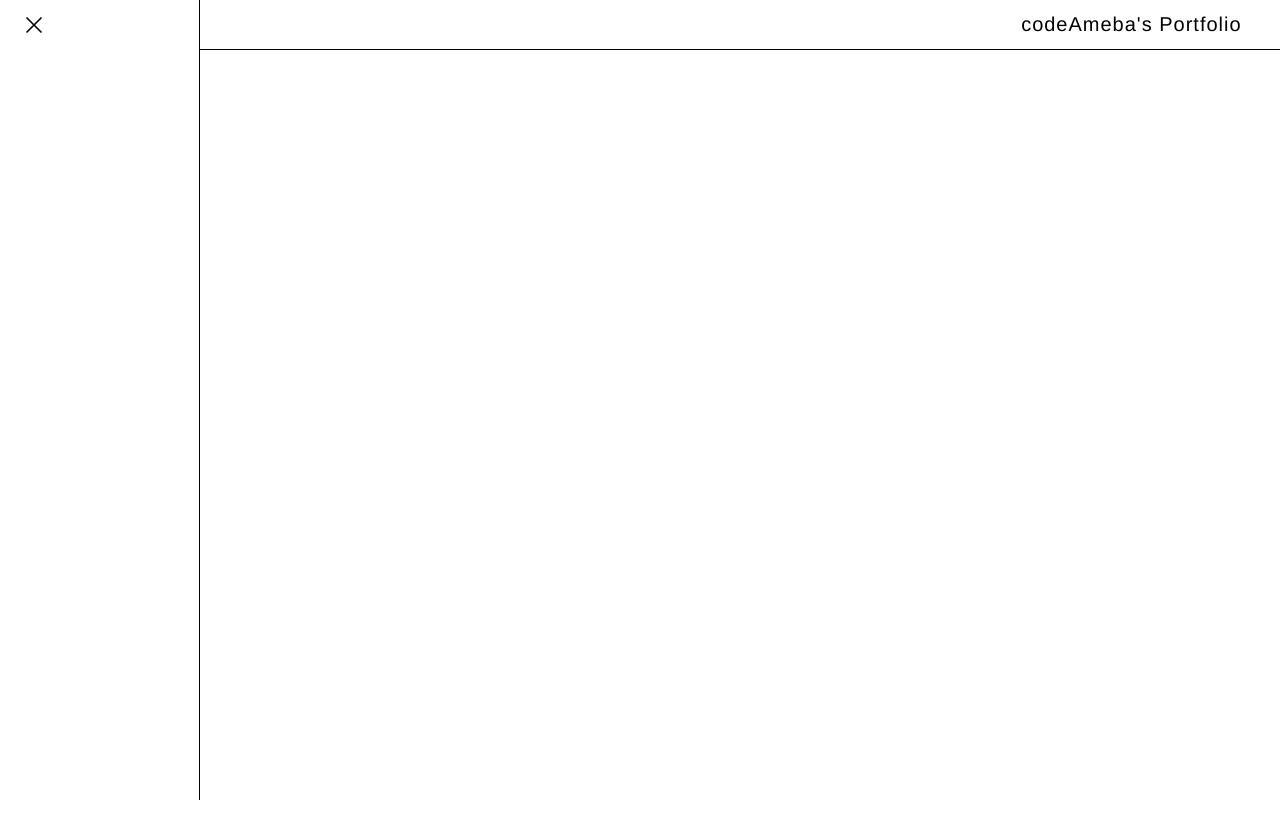
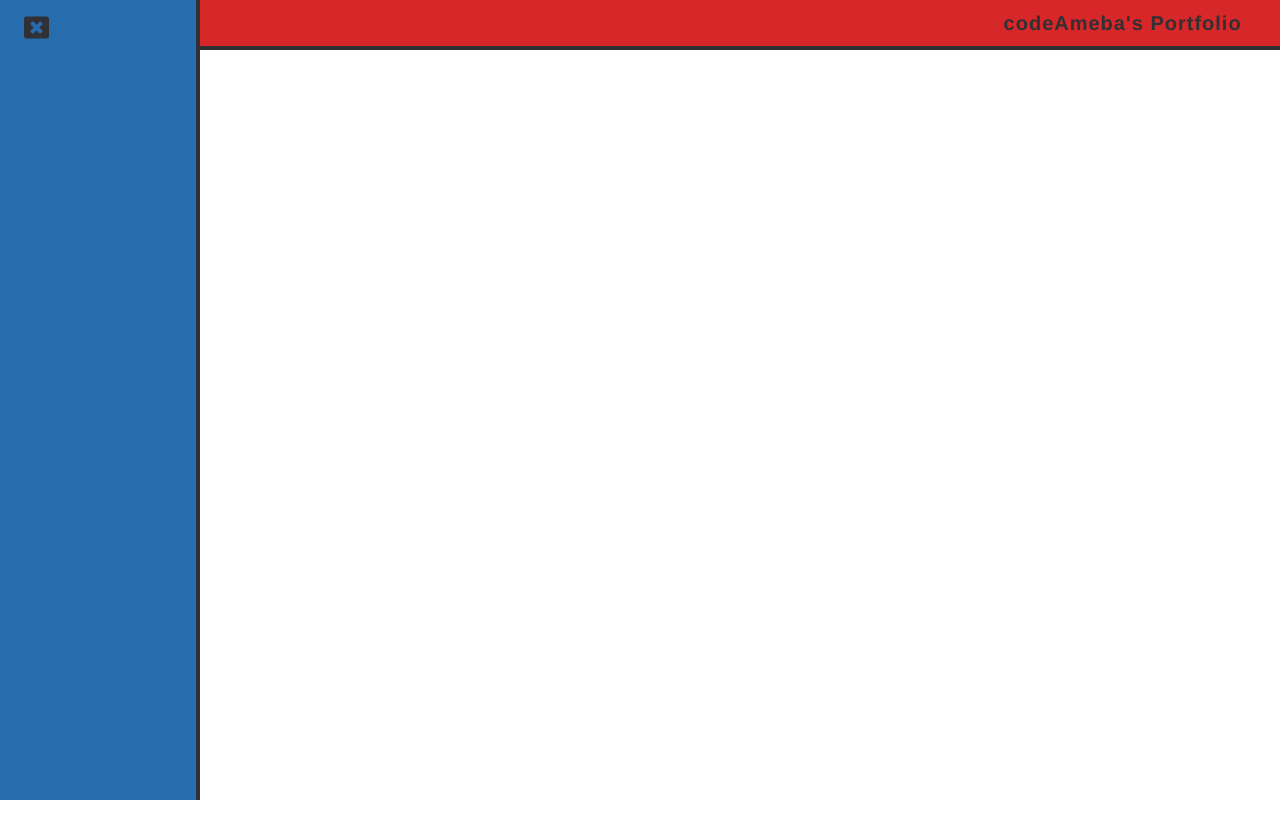
Before and after one commit to intzzzero/portfolio, a React (Create React App) app: page / in a window 1280 px wide. Both pictures are taken after a click on the icon 50 px from the left and 24 px from the top of the page. Shown: the top 838 px of the page. Built offline with nearby package versions, Linux system fonts and the light colour scheme.

Commit message:
FEATURE: modified readme

```diff
--- a/src/Components/Header.tsx
+++ b/src/Components/Header.tsx
@@ -1,6 +1,6 @@
 import React from 'react';
 import styled from 'styled-components';
-import { AiOutlineMenu } from 'react-icons/ai';
+import { TiThMenu } from 'react-icons/ti';
 
 interface Props {
 	handleMenu: () => void;
@@ -9,7 +9,7 @@ interface Props {
 function Header({ handleMenu }: Props) {
 	return (
 		<HeaderContainer>
-			<AiOutlineMenu className='menuIcon' onClick={handleMenu} />
+			<TiThMenu className='menuIcon' onClick={handleMenu} />
 			<a href='/'>
 				<h1>codeAmeba's Portfolio</h1>
 			</a>
@@ -22,17 +22,18 @@ const HeaderContainer = styled.header`
 	height: 50px;
 	position: fixed;
 	top: 0;
-	background-color: #fff;
+	background-color: #d72729;
 	display: flex;
 	justify-content: space-between;
 	align-items: center;
 	padding: 0 3vw;
-	border-bottom: 1px solid rgba(0, 0, 0, 1);
+	border-bottom: 4px solid #313034;
 	z-index: 10;
 
 	.menuIcon {
 		font-size: 25px;
 		cursor: pointer;
+		color: #313034;
 	}
 
 	a {
@@ -41,8 +42,9 @@ const HeaderContainer = styled.header`
 
 		h1 {
 			font-size: 20px;
-			font-weight: 200;
+			font-weight: 600;
 			letter-spacing: 1px;
+			color: #313034;
 		}
 	}
 `;
--- a/src/Components/Intro.tsx
+++ b/src/Components/Intro.tsx
@@ -16,14 +16,12 @@ function Intro() {
 
 const IntroAnimation = keyframes`
 	0% {
-		right: -20vw;
 		opacity: 0;
 	}
 	50% {
 		opacity: 0.5;
 	}
 	100% {
-		right: 0;
 		opacity: 1;
 	}
 `;
@@ -35,7 +33,7 @@ const IntroContainer = styled.article`
 	justify-content: center;
 	align-items: center;
 	position: relative;
-	animation: ${IntroAnimation} 0.5s ease-in-out;
+	animation: ${IntroAnimation} 1s ease-in-out;
 
 	img {
 		width: 300px;
@@ -47,6 +45,7 @@ const IntroContainer = styled.article`
 		width: 500px;
 		text-align: center;
 		margin: 20px;
+		color: #313034;
 
 		h3 {
 			font-size: 30px;
--- a/src/Components/Menu.tsx
+++ b/src/Components/Menu.tsx
@@ -1,6 +1,6 @@
 import React from 'react';
 import styled, { keyframes } from 'styled-components';
-import { GrClose } from 'react-icons/gr';
+import { FaWindowClose } from 'react-icons/fa';
 
 interface Props {
 	handleMenu: () => void;
@@ -9,7 +9,7 @@ interface Props {
 function Menu({ handleMenu }: Props) {
 	return (
 		<MenuContainer>
-			<GrClose onClick={handleMenu} className='closeIcon' />
+			<FaWindowClose onClick={handleMenu} className='closeIcon' />
 		</MenuContainer>
 	);
 }
@@ -30,16 +30,17 @@ const MenuContainer = styled.aside`
 	height: 100vh;
 	position: fixed;
 	top: 0;
-	background-color: #fff;
+	background-color: #276cac;
 	z-index: 20;
 	padding: 0 3vh;
-	border-right: 1px solid rgba(0, 0, 0, 1);
+	border-right: 4px solid #313034;
 	animation: ${MenuAnimation} 0.3s ease-in-out;
 
 	.closeIcon {
 		margin-top: 15px;
-		font-size: 20px;
+		font-size: 25px;
 		cursor: pointer;
+		color: #313034;
 	}
 `;
 
--- a/src/Components/Project.tsx
+++ b/src/Components/Project.tsx
@@ -2,27 +2,37 @@
 import React from 'react';
 import styled, { keyframes } from 'styled-components';
 
-const Project = () => {
+function Project() {
 	return (
 		<ProjectContainer>
 			<iframe
 				src='https://www.youtube.com/embed/KTXLcmBhr-0'
 				allow='accelerometer; autoplay; encrypted-media; gyroscope; picture-in-picture'
 			/>
+			<iframe
+				src='https://www.youtube.com/embed/PbSX27sZF-4'
+				allow='accelerometer; autoplay; encrypted-media; gyroscope; picture-in-picture'
+			/>
+			<iframe
+				src='https://www.youtube.com/embed/tIeM7EzcDEo'
+				allow='accelerometer; autoplay; encrypted-media; gyroscope; picture-in-picture'
+			/>
+			<iframe
+				src='https://www.youtube.com/embed/46TPg-dyv78'
+				allow='accelerometer; autoplay; encrypted-media; gyroscope; picture-in-picture'
+			/>
 		</ProjectContainer>
 	);
-};
+}
 
-const ProjectAnimation = keyframes`
+const VideoAnimation = keyframes`
   0% {
-		left: -20vw;
     opacity: 0;
   }
   50% {
     opacity: 0.5;
   }
   100% {
-		left: 0;
     opacity: 1;
   }
 `;
@@ -33,13 +43,17 @@ const ProjectContainer = styled.article`
 	display: flex;
 	justify-content: center;
 	align-items: center;
+	flex-direction: column;
 	position: relative;
-	animation: ${ProjectAnimation} 0.5s ease-in-out;
+	animation: ${VideoAnimation} 1s ease-in-out;
 
 	iframe {
-		border: 1px solid rgba(0, 0, 0, 1);
+		border: 4px solid #313034;
+		background-color: #f7d928;
 		width: 750px;
 		height: 455px;
+		margin: 20px 0;
+		padding: 15px;
 	}
 
 	@media only screen and (max-width: 800px) {
--- a/src/Pages/Main.tsx
+++ b/src/Pages/Main.tsx
@@ -20,8 +20,8 @@ function Main() {
 			{isMenuOpened ? <Menu handleMenu={handleMenu} /> : ''}
 			<Header handleMenu={handleMenu} />
 			<MainContainer onWheel={() => setScrollPosition(window.scrollY)} data-testid='MainContainer'>
-				{scrollPosition > 10 ? <Intro /> : ''}
-				{scrollPosition > 300 ? <Project /> : ''}
+				{scrollPosition > 0 ? <Intro /> : ''}
+				{scrollPosition > 400 ? <Project /> : ''}
 			</MainContainer>
 			<Footer />
 		</React.Fragment>
@@ -44,7 +44,7 @@ const GlobalStyles = createGlobalStyle`
 
 const MainContainer = styled.main`
 	width: 100%;
-	height: 200vh;
+	height: 300vh;
 	margin-top: 5vh;
 	overflow: hidden;
 `;
```
Also changed, not shown: 1 other file (tests, documents, lock files or other folders). Lines whose indentation alone changed are shown as unchanged.
